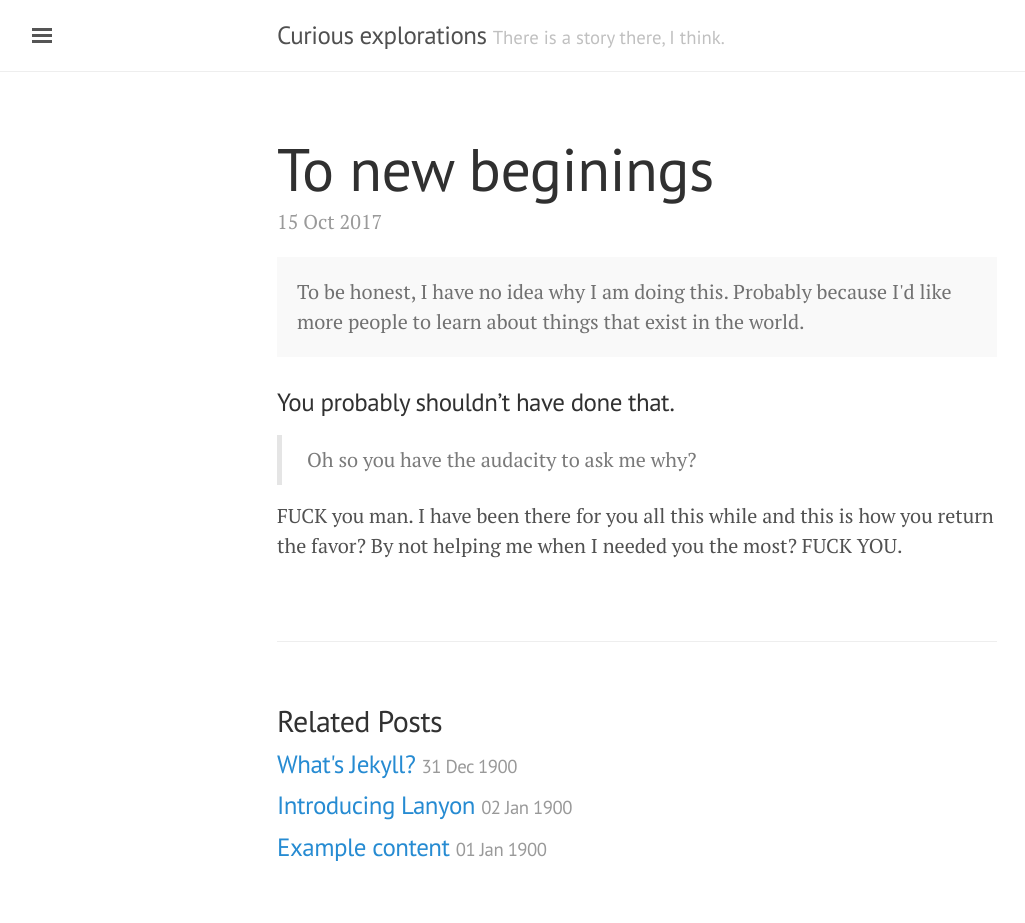
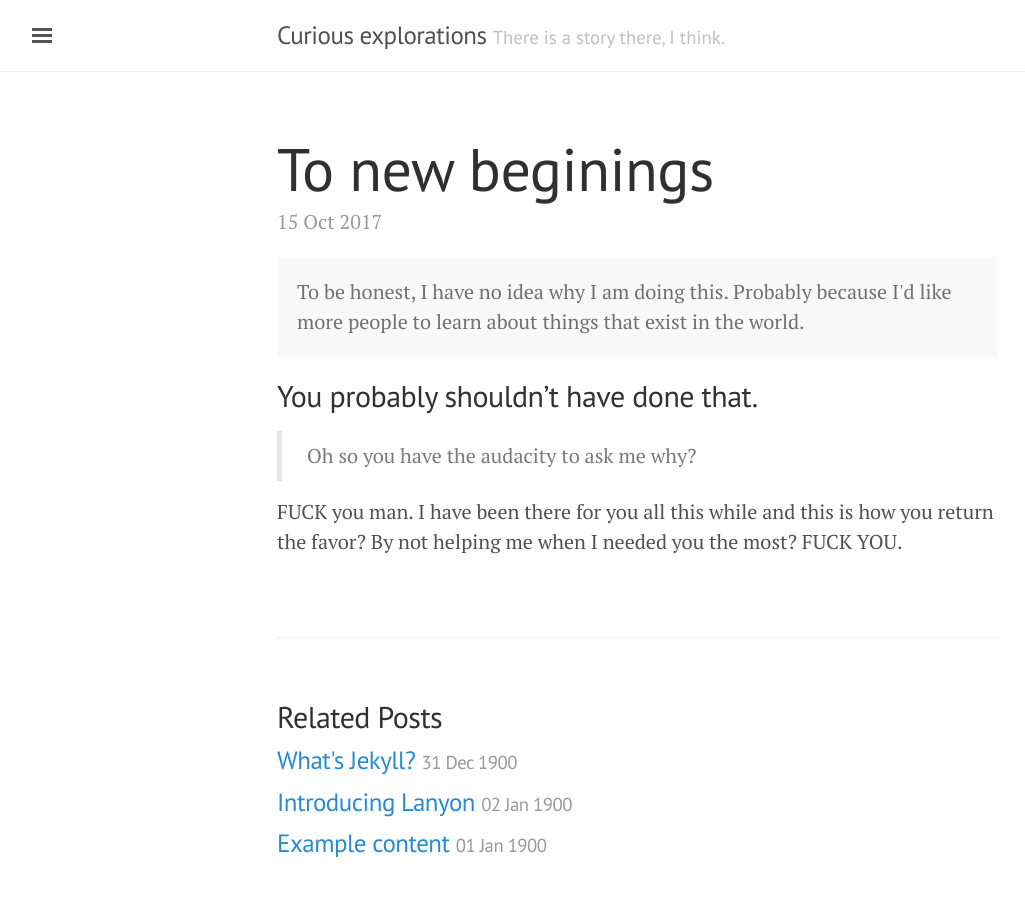
Before and after one commit to rishigb/rishigb.github.io, a Jekyll site: the page built from _posts/2017-10-15-to-new-beginings.md, in a window 1280 px wide. Shown: the whole page, without its empty margins (3-1028 px from the left). Built offline with Jekyll 4.4.1, drawn with Linux system fonts in a browser that asks for light colours.

Commit message:
changed the size of h2

```diff
--- a/_posts/2017-10-15-to-new-beginings.md
+++ b/_posts/2017-10-15-to-new-beginings.md
@@ -8,7 +8,7 @@ title: To new beginings
 </div>
 
 
-### You probably shouldn't have done that.
+## You probably shouldn't have done that.
 > Oh so you have the audacity to ask me why?
 
 FUCK you man. I have been there for you all this while and this is how you return the favor?
```
